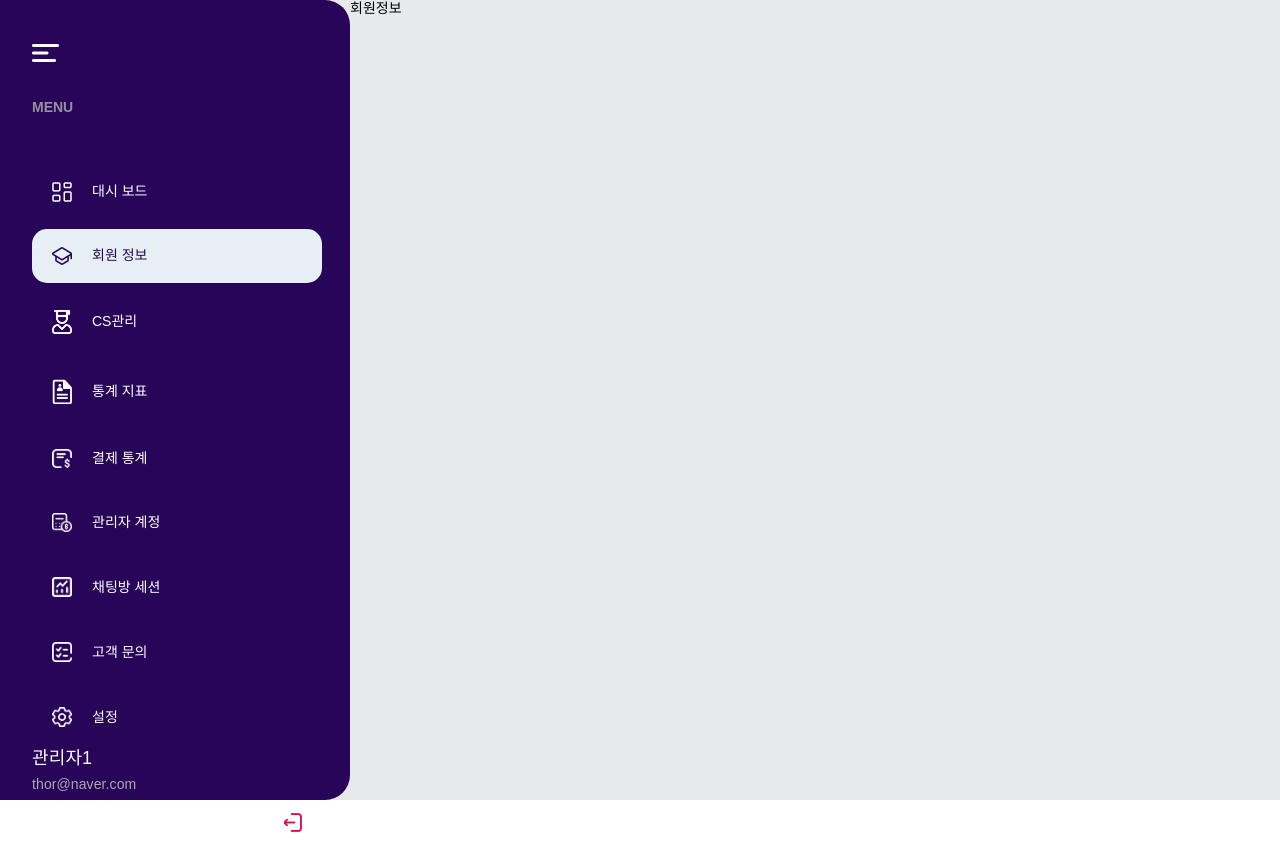
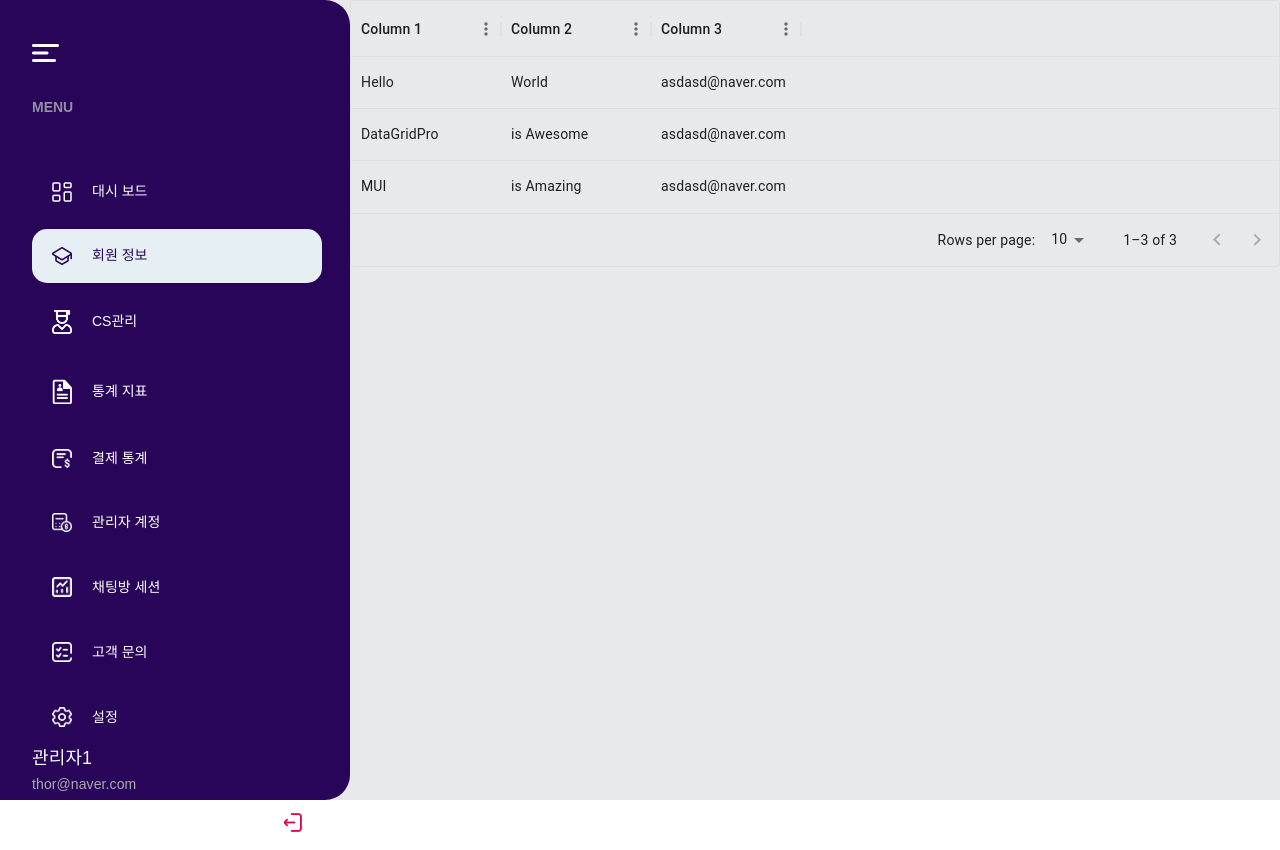
Before and after one commit to seonghojung/polyglp, a React (Create React App) app in the folder src/frontend/: page /user-info in a window 1280 px wide. Built offline with nearby package versions, Linux system fonts and the light colour scheme; no server answers; a web font is replaced by a local one.

Commit message:
테이블 라이브러리 추가

```diff
--- a/src/frontend/src/pages/user-info/page.tsx
+++ b/src/frontend/src/pages/user-info/page.tsx
@@ -1,6 +1,34 @@
+import { DataGrid, GridColDef, GridRowsProp } from "@mui/x-data-grid";
+import { useState } from "react";
+
+const rows: GridRowsProp = [
+  { id: 1, col1: "Hello", col2: "World", col3: "asdasd@naver.com" },
+  { id: 2, col1: "DataGridPro", col2: "is Awesome", col3: "asdasd@naver.com" },
+  { id: 3, col1: "MUI", col2: "is Amazing", col3: "asdasd@naver.com" },
+];
+
+const columns: GridColDef[] = [
+  { field: "col1", headerName: "Column 1", width: 150 },
+  { field: "col2", headerName: "Column 2", width: 150 },
+  { field: "col3", headerName: "Column 3", width: 150 },
+];
+
 export default function UserInfoPage() {
   // 아트보드 : 1 회원 정보
   // WBS : 회원정보
+  const [paginationModel, setPaginationModel] = useState({ page: 0, pageSize: 10 });
 
-  return <div>회원정보</div>;
+  return (
+    <div style={{ height: 300, width: "100%" }}>
+      <DataGrid
+        autoHeight
+        rows={rows}
+        columns={columns}
+        disableRowSelectionOnClick
+        pageSizeOptions={[10, 25, 50]}
+        paginationModel={paginationModel}
+        onPaginationModelChange={setPaginationModel}
+      />
+    </div>
+  );
 }
```
Also changed, not shown: src/frontend/package.json (+6 -1 lines).
